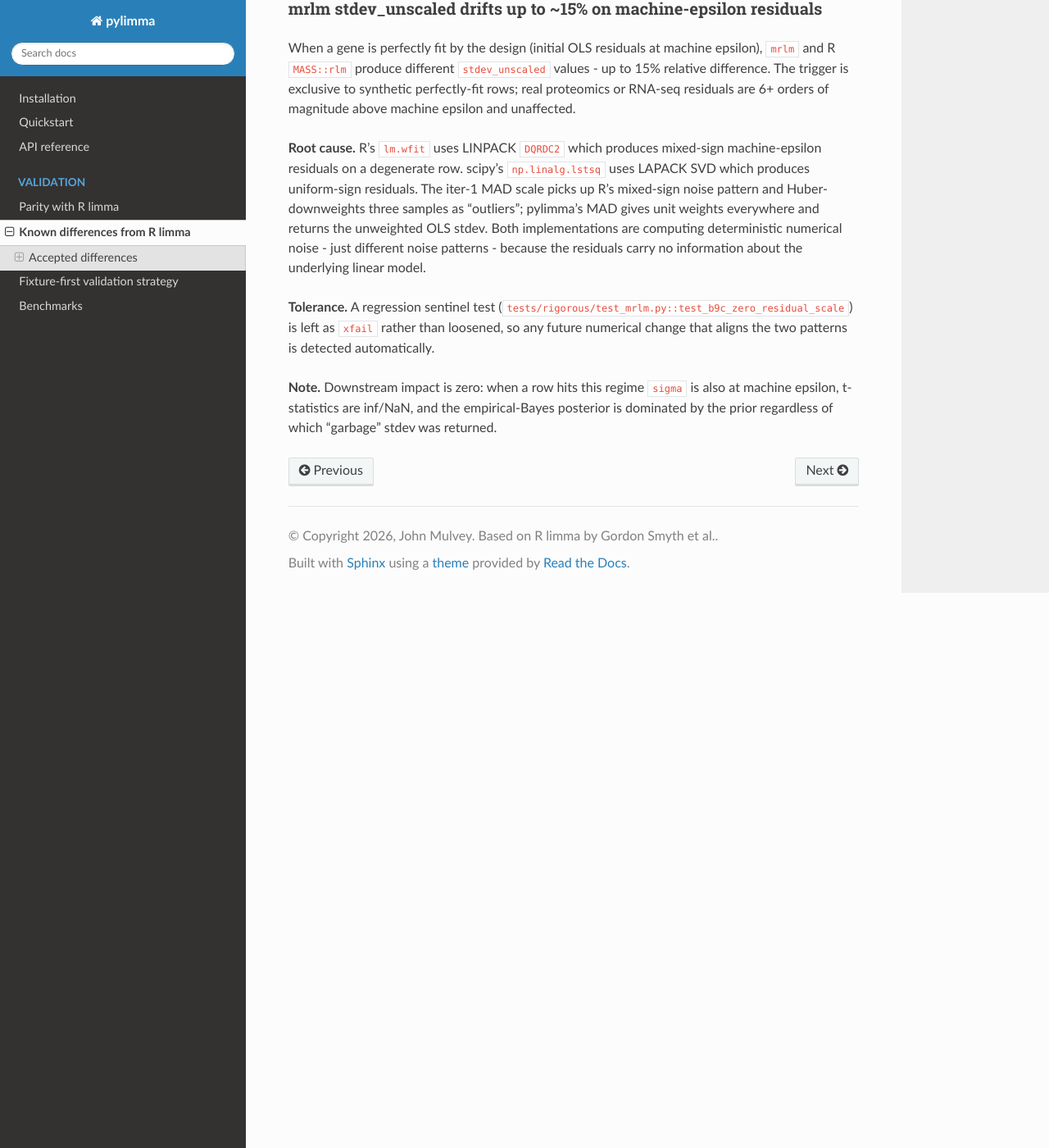
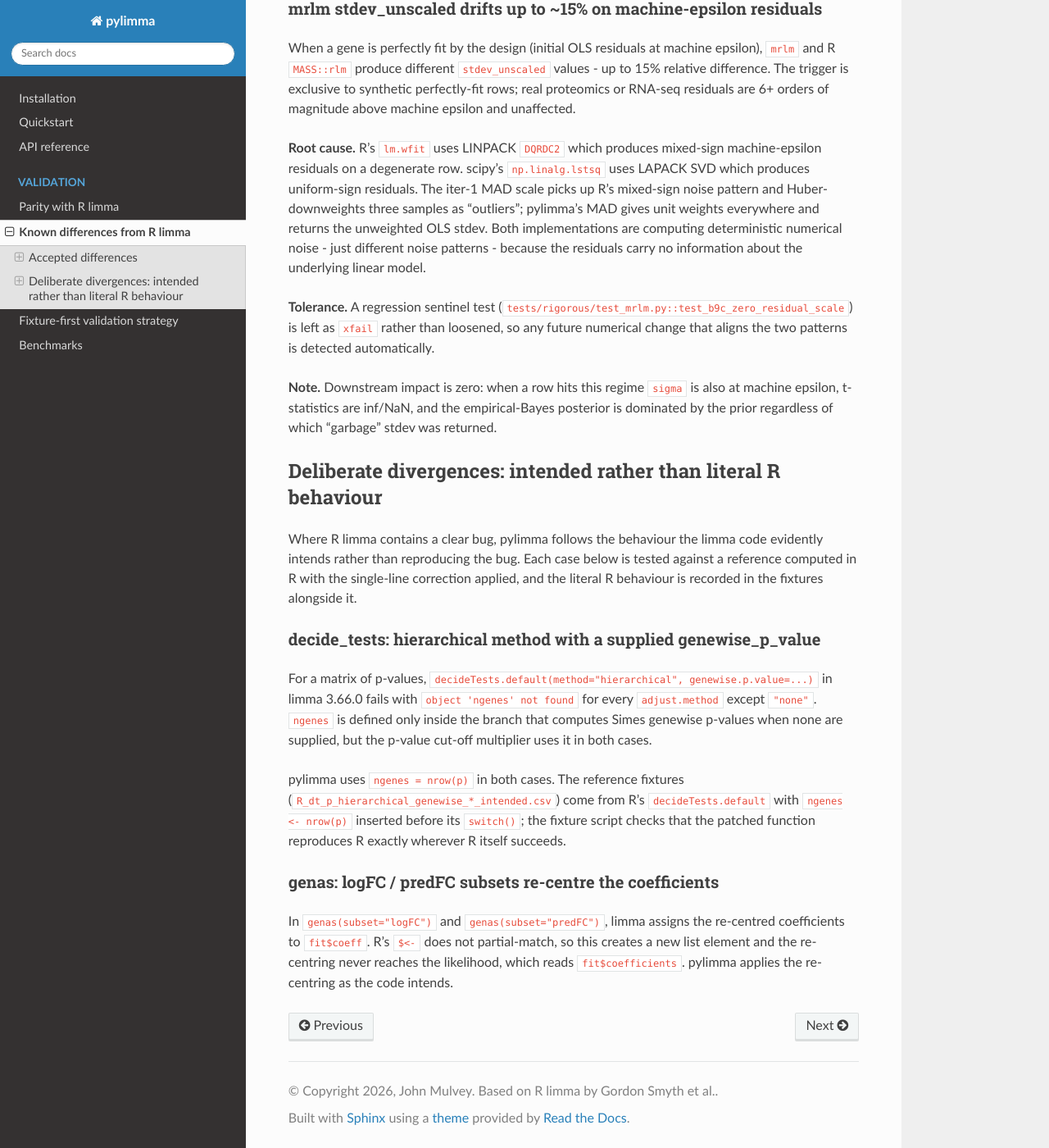
Before and after one commit to john-mulvey/pylimma, a Sphinx documentation site: the page built from docs/validation/known_differences.rst, in a window 1280 px wide and 1400 px high, scrolled down 1985 px. Shown: the whole window at 82% size. Built offline with Sphinx 7.4.7 and the Read the Docs theme 3.1.0, drawn with Linux system fonts in a browser that asks for light colours; pages that are not in the unit, such as notebooks, are missing from menus.

Commit message:
fix: decide_tests genewise_p_value follows limma's intended behaviour
R's decideTests.default (3.66.0) defines ngenes only when it computes
Simes p-values itself, so a supplied genewise.p.value fails for every
adjust.method except "none". pylimma uses ngenes = nrow(p). Reference
fixtures come from R's function with that one line added; the literal
R error stays recorded. Documented in known_differences.rst (new
"deliberate divergences" section, which also covers genas).

```diff
--- a/docs/validation/known_differences.rst
+++ b/docs/validation/known_differences.rst
@@ -135,3 +135,38 @@ change that aligns the two patterns is detected automatically.
 ``sigma`` is also at machine epsilon, t-statistics are inf/NaN,
 and the empirical-Bayes posterior is dominated by the prior
 regardless of which "garbage" stdev was returned.
+
+Deliberate divergences: intended rather than literal R behaviour
+----------------------------------------------------------------
+
+Where R limma contains a clear bug, pylimma follows the behaviour the
+limma code evidently intends rather than reproducing the bug. Each
+case below is tested against a reference computed in R with the
+single-line correction applied, and the literal R behaviour is
+recorded in the fixtures alongside it.
+
+decide_tests: hierarchical method with a supplied genewise_p_value
+~~~~~~~~~~~~~~~~~~~~~~~~~~~~~~~~~~~~~~~~~~~~~~~~~~~~~~~~~~~~~~~~~~
+
+For a matrix of p-values, ``decideTests.default(method="hierarchical",
+genewise.p.value=...)`` in limma 3.66.0 fails with
+``object 'ngenes' not found`` for every ``adjust.method`` except
+``"none"``. ``ngenes`` is defined only inside the branch that
+computes Simes genewise p-values when none are supplied, but the
+p-value cut-off multiplier uses it in both cases.
+
+pylimma uses ``ngenes = nrow(p)`` in both cases. The reference
+fixtures (``R_dt_p_hierarchical_genewise_*_intended.csv``) come from
+R's ``decideTests.default`` with ``ngenes <- nrow(p)`` inserted before
+its ``switch()``; the fixture script checks that the patched function
+reproduces R exactly wherever R itself succeeds.
+
+genas: logFC / predFC subsets re-centre the coefficients
+~~~~~~~~~~~~~~~~~~~~~~~~~~~~~~~~~~~~~~~~~~~~~~~~~~~~~~~~
+
+In ``genas(subset="logFC")`` and ``genas(subset="predFC")``, limma
+assigns the re-centred coefficients to ``fit$coeff``. R's ``$<-`` does
+not partial-match, so this creates a new list element and the
+re-centring never reaches the likelihood, which reads
+``fit$coefficients``. pylimma applies the re-centring as the code
+intends.
```
Also changed, not shown: 7 other files.
